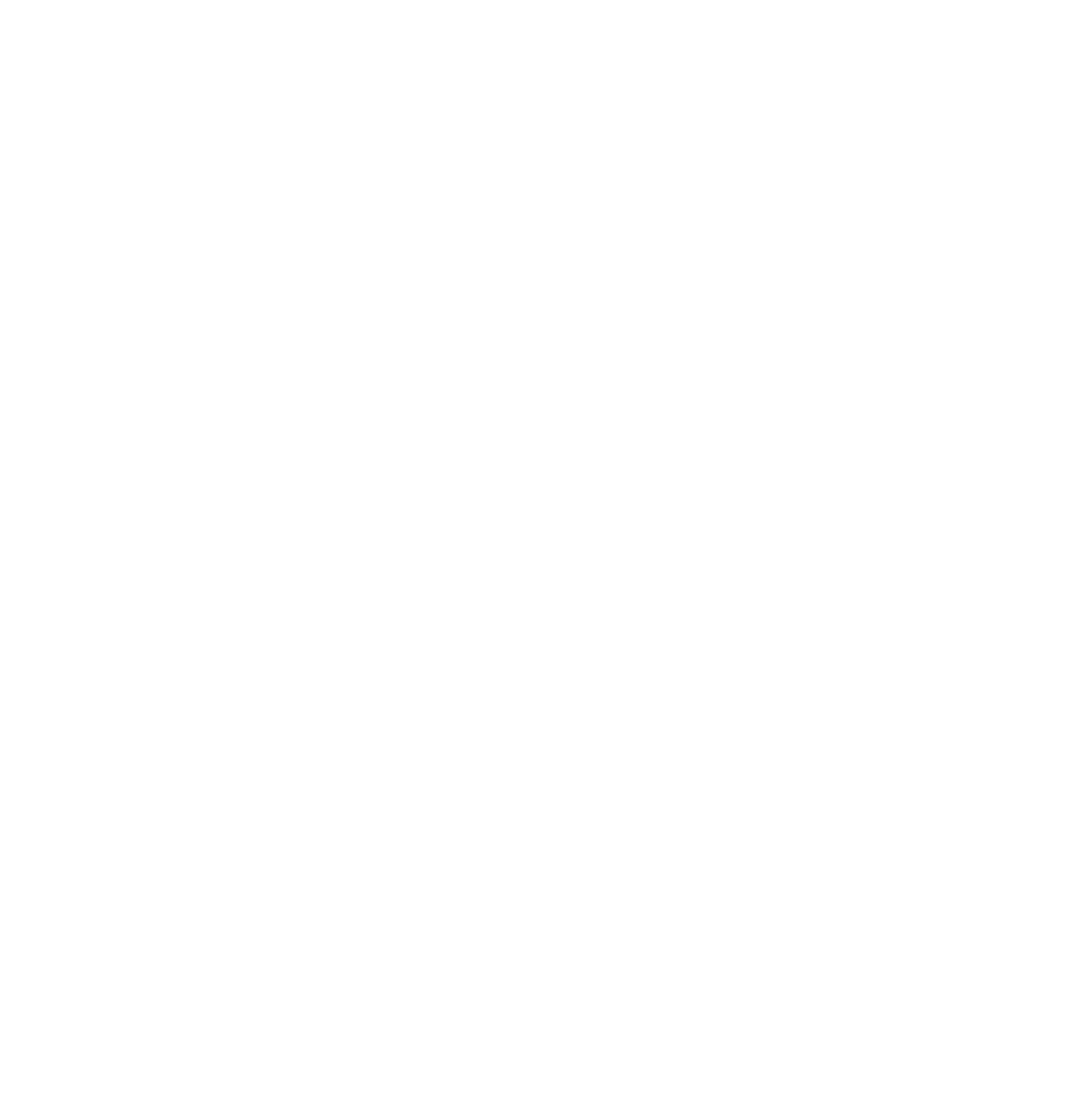
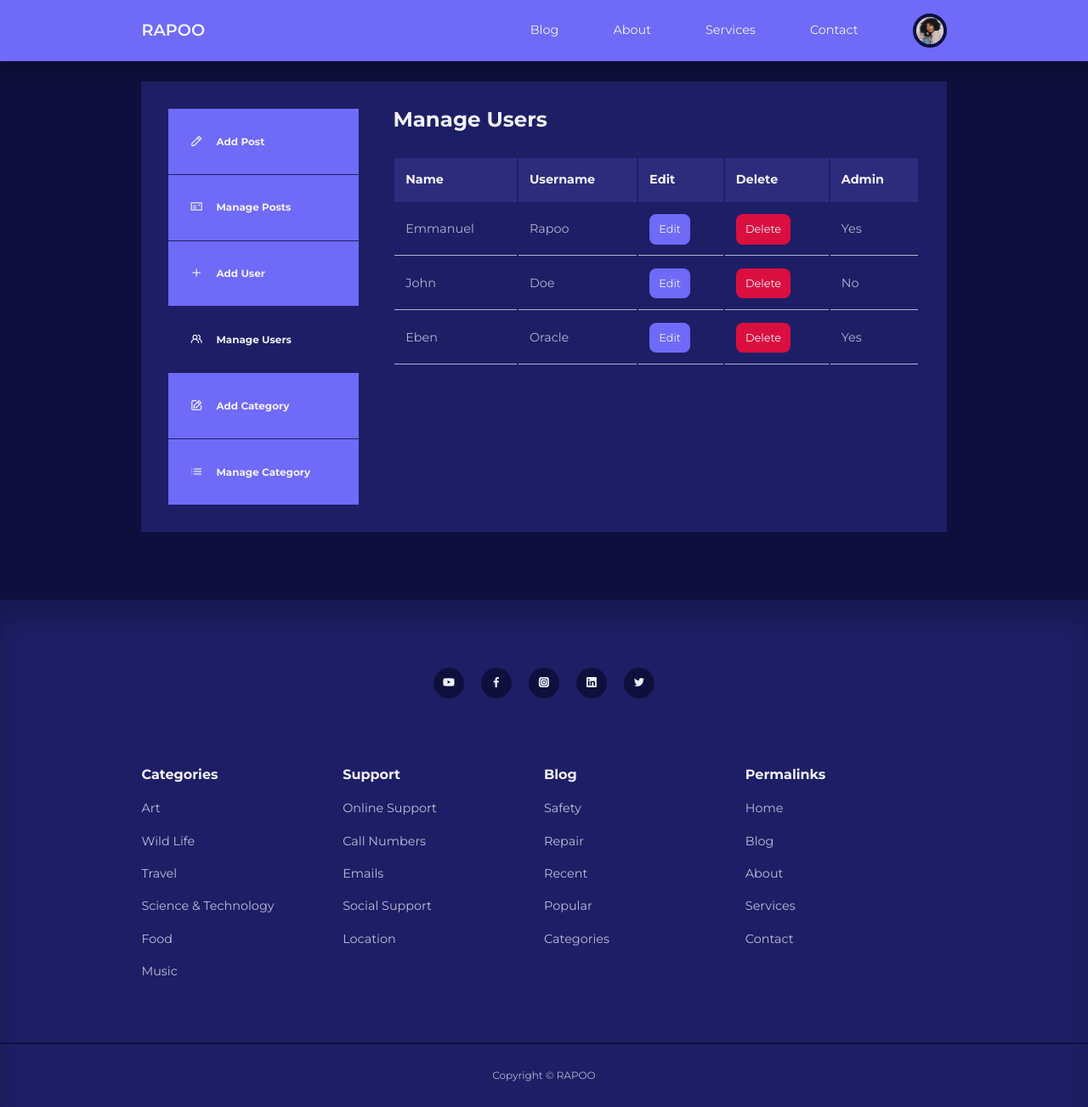
Before and after one commit to aniemmanuelrapoo/Blog-post-website, a plain HTML site: page manage-user.html in a window 1280 px wide. Shown: the whole page at 85% size. Before the commit the page ends 800 px from the top, so only its background shows below. Drawn offline with nearby package versions, Linux system fonts and the light colour scheme.

Commit message:
done with manage user page

```diff
--- a/manage-user.html
+++ b/manage-user.html
@@ -0,0 +1,185 @@
+<!DOCTYPE html>
+<html lang="en">
+<head>
+  <meta charset="UTF-8">
+  <meta http-equiv="X-UA-Compatible" content="IE=edge">
+  <meta name="viewport" content="width=device-width, initial-scale=1.0">
+  <title>Blog website</title>
+  <link rel="stylesheet" href="./style.css">
+  <!-- icon cdn -->
+  <link rel="stylesheet" href="https://unicons.iconscout.com/release/v4.0.0/css/line.css">
+  <!-- GOOGLE FONTS(MONTSERAT) -->
+  <link rel="preconnect" href="https://fonts.googleapis.com">
+  <link rel="preconnect" href="https://fonts.gstatic.com" crossorigin>
+  <link href="https://fonts.googleapis.com/css2?family=Montserrat:wght@300;400;500;600;700;800;900&display=swap" rel="stylesheet">
+</head>
+<body>
+  <nav>
+    <div class="container nav__container">
+      <a href="index.html" class="nav__logo">RAPOO</a>
+      <ul class="nav__items">
+        <li><a href="blog.html">Blog</a></li>
+        <li><a href="about.html">About</a></li>
+        <li><a href="services.html">Services</a></li>
+        <li><a href="contact.html">Contact</a></li>
+        <!-- <li><a href="signin.html">SignIn</a></li> -->
+        <li class="nav__profile">
+          <div class="avatar">
+            <img src="./images/avatar1.jpg" alt="">
+          </div>
+          <ul>
+            <li><a href="dashboard.html">Dashboard</a></li>
+            <li><a href="logout.html">Logout</a></li>
+          </ul>
+        </li>
+      </ul>
+
+      <button id="open__nav-btn"><i class="uil uil-bars"></i></button>
+      <button id="close__nav-btn"><i class="uil uil-multiply"></i></button>
+    </div>
+  </nav>
+
+  <!-- ==================== END OF NAV ================== -->
+
+<section class="dashboard">
+  <div class="container dashboard__container">
+    <button id="show__sidebar-btn" class="sidebar__toggle"><i class="uil uil-angle-right-b"></i></button>
+    <button id="hide__sidebar-btn" class="sidebar__toggle"><i class="uil uil-angle-left-b"></i></button>
+    <aside>
+      <ul>
+        <li>
+          <a href="add-post.html"><i class="uil uil-pen"></i>
+            <h5>Add Post</h5>
+          </a>
+        </li>
+        <li>
+          <a href="dashboard.html"><i class="uil uil-postcard"></i>
+            <h5>Manage Posts</h5>
+          </a>
+        </li>
+        <li>
+          <a href="add-user.html"><i class="uil uil-plus"></i>
+            <h5>Add User</h5>
+          </a>
+        </li>
+        <li>
+          <a href="manage-user.html" class="active"><i class="uil uil-users-alt"></i>
+            <h5>Manage Users</h5>
+          </a>
+        </li>
+        <li>
+          <a href="add-category.html"><i class="uil uil-edit"></i>
+            <h5>Add Category</h5>
+          </a>
+        </li>
+        <li>
+          <a href="manage-categories.html"><i class="uil uil-list-ul"></i>
+            <h5>Manage Category</h5>
+          </a>
+        </li>
+      </ul>
+    </aside>
+    <main>
+      <h2>Manage Users</h2>
+      <table>
+        <thead>
+          <tr>
+            <th>Name</th>
+            <th>Username</th>
+            <th>Edit</th>
+            <th>Delete</th>
+            <th>Admin</th>
+          </tr>
+        </thead>
+        <tbody>
+          <tr>
+            <td>Emmanuel</td>
+            <td>Rapoo</td>
+            <td><a href="edit-user.html" class="btn sm">Edit</a></td>
+            <td><a href="delete-category.html" class="btn sm danger">Delete</a></td>
+            <td>Yes</td>
+          </tr>
+          <tr>
+            <td>John</td>
+            <td>Doe</td>
+            <td><a href="edit-user.html" class="btn sm">Edit</a></td>
+            <td><a href="delete-category.html" class="btn sm danger">Delete</a></td>
+            <td>No</td>
+          </tr>
+          <tr>
+            <td>Eben</td>
+            <td>Oracle</td>
+            <td><a href="edit-user.html" class="btn sm">Edit</a></td>
+            <td><a href="delete-category.html" class="btn sm danger">Delete</a></td>
+            <td>Yes</td>
+          </tr>
+        </tbody>
+      </table>
+    </main>
+  </div>
+</section>
+
+
+<footer>
+  <div class="footer__socials">
+    <a href="#" target="_blank"><i class="uil uil-youtube"></i></a>
+    <a href="#" target="_blank"><i class="uil uil-facebook-f"></i></a>
+    <a href="#" target="_blank"><i class="uil uil-instagram-alt"></i></a>
+    <a href="#" target="_blank"><i class="uil uil-linkedin"></i></a>
+    <a href="#" target="_blank"><i class="uil uil-twitter"></i></a>
+  </div>
+  <div class="container footer__container">
+    <article>
+      <h4>Categories</h4>
+      <ul>
+        <li><a href="category-post.html">Art</a></li>
+        <li><a href="category-post.html">Wild Life</a></li>
+        <li><a href="category-post.html">Travel</a></li>
+        <li><a href="category-post.html">Science & Technology</a></li>
+        <li><a href="category-post.html">Food</a></li>
+        <li><a href="category-post.html">Music</a></li>
+      </ul>
+    </article>
+
+    <article>
+      <h4>Support</h4>
+      <ul>
+        <li><a href="">Online Support</a></li>
+        <li><a href="">Call Numbers</a></li>
+        <li><a href="">Emails</a></li>
+        <li><a href="">Social Support</a></li>
+        <li><a href="">Location</a></li>
+      </ul>
+    </article>
+
+    <article>
+      <h4>Blog</h4>
+      <ul>
+        <li><a href="">Safety</a></li>
+        <li><a href="">Repair</a></li>
+        <li><a href="">Recent</a></li>
+        <li><a href="">Popular</a></li>
+        <li><a href="">Categories</a></li>
+      </ul>
+    </article>
+
+    <article>
+      <h4>Permalinks</h4>
+      <ul>
+        <li><a href="">Home</a></li>
+        <li><a href="">Blog</a></li>
+        <li><a href="">About</a></li>
+        <li><a href="">Services</a></li>
+        <li><a href="">Contact</a></li>
+      </ul>
+    </article>
+  </div>
+
+  <div class="footer__copyright">
+    <small>Copyright &copy; RAPOO</small>
+  </div>
+</footer>
+
+<script src="./main.js"></script>
+</body>
+</html>
--- a/style.css
+++ b/style.css
@@ -538,6 +538,10 @@ footer ul a:hover{
   transition: var(--transition)
 }
 
+.sidebar__toggle{
+  display: none;
+}
+
 
 /* ===================== MEDIA QUERIES (tablet screen) ================== */
 @media screen and (max-width: 1024px) {
```
